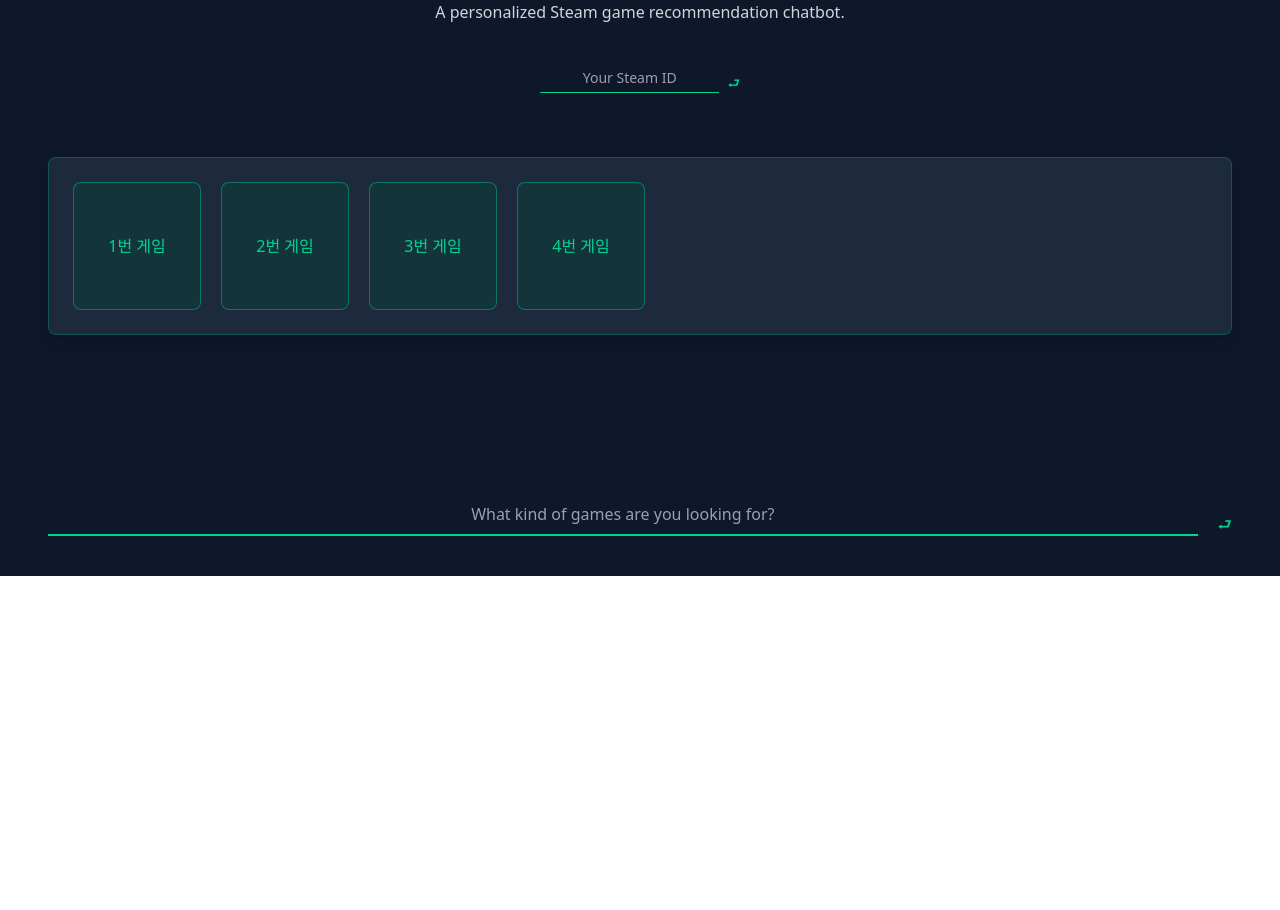
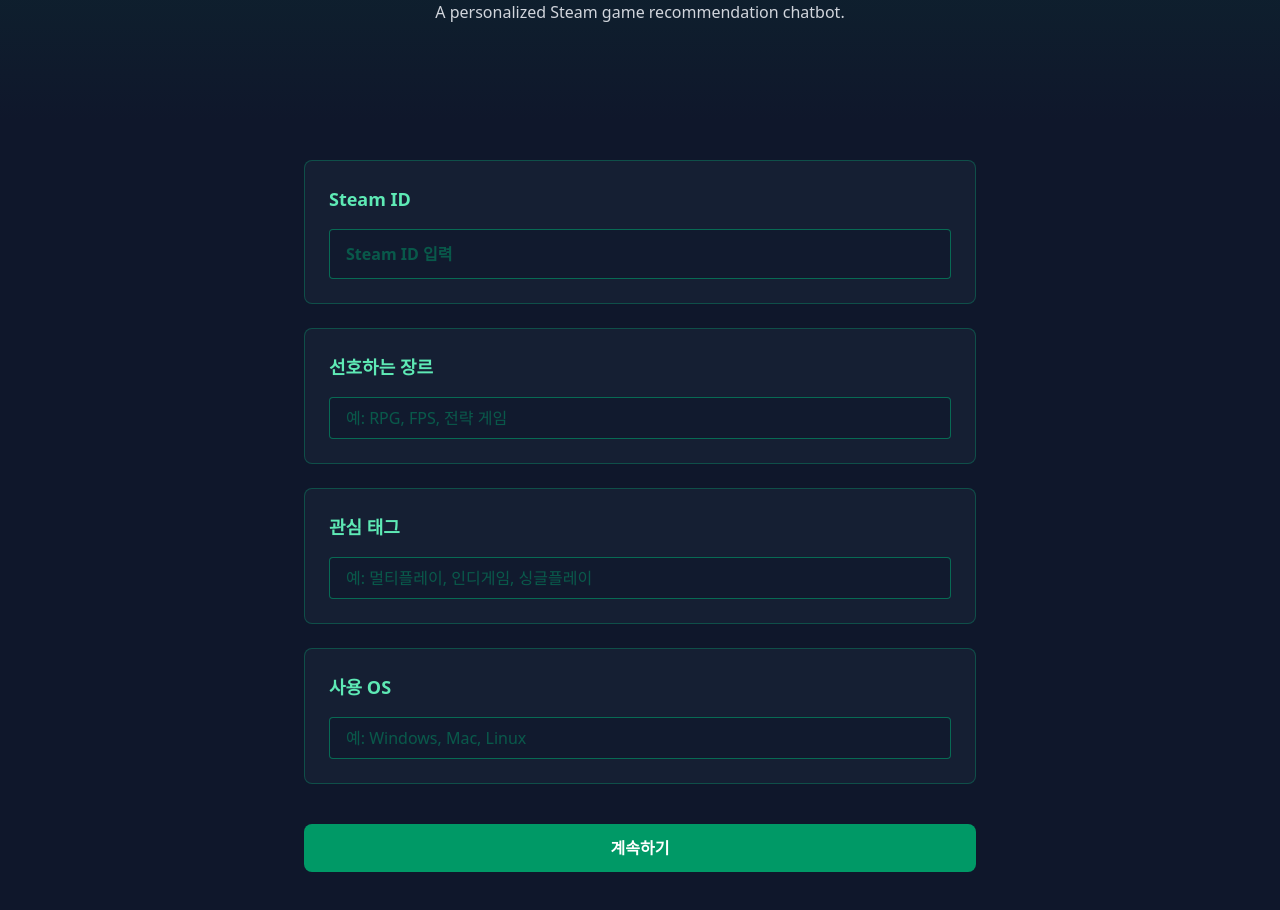
Before and after one commit to boostcampaitech8/pro-recsys-finalproject-recsys-05, a React app in the folder frontend/: page / in a window 1280 px wide. Shown: the part 224-1134 px from the top of the page. Before the commit the page ends 800 px from the top, so only its background shows below. Built offline with nearby package versions, Linux system fonts and the light colour scheme; the HTML template or start-up script is replaced by a standard one.

Commit message:
feat/front: web 라우팅 처리

```diff
--- a/frontend/package.json
+++ b/frontend/package.json
@@ -12,7 +12,8 @@
   },
   "dependencies": {
     "react": "^19.2.0",
-    "react-dom": "^19.2.0"
+    "react-dom": "^19.2.0",
+    "react-router-dom": "^7.12.0"
   },
   "devDependencies": {
     "@eslint/js": "^9.39.1",
--- a/frontend/src/App.tsx
+++ b/frontend/src/App.tsx
@@ -1,11 +1,18 @@
 import type { ReactElement } from "react";
+import { BrowserRouter, Routes, Route } from "react-router-dom";
 import MainPage from "./pages/MainPage";
+import Onboarding from "./pages/Onboarding";
 
 function App(): ReactElement {
   return (
-    <div className="bg-slate-900">
-      <MainPage />
-    </div>
+    <BrowserRouter>
+      <div className="bg-slate-900">
+        <Routes>
+          <Route path="/" element={<Onboarding />} />
+          <Route path="/main" element={<MainPage />} />
+        </Routes>
+      </div>
+    </BrowserRouter>
   );
 }
 
--- a/frontend/src/pages/MainPage.tsx
+++ b/frontend/src/pages/MainPage.tsx
@@ -1,6 +1,5 @@
 import { useState } from "react";
 import { Header } from "@/pages/components/Header";
-import { InputSteamID } from "@/pages/components/InputSteamID";
 import { GameListBox } from "@/pages/components/GameListBox";
 import { LLMAnswerBox } from "@/pages/components/LLMAnswerBox";
 import { InputGameSearch } from "@/pages/components/InputGameSearch";
@@ -23,7 +22,6 @@ export default function MainPage() {
   return (
     <div className="w-full max-w-360 mx-auto px-12 min-h-screen flex flex-col text-center items-center pt-20 pb-28 gap-6 bg-slate-900 text-emerald-300">
       <Header />
-      <InputSteamID />
       <GameListBox />
 
       <div className="w-full mt-auto">
--- /dev/null
+++ b/frontend/src/pages/Onboarding.tsx
@@ -0,0 +1,91 @@
+import { useState } from "react";
+import { useNavigate } from "react-router-dom";
+import { Header } from "@/pages/components/Header";
+
+export default function Onboarding() {
+  const navigate = useNavigate();
+  const [genre, setGenre] = useState("");
+  const [tags, setTags] = useState("");
+  const [os, setOS] = useState("");
+
+  const handleContinue = () => {
+    void navigate("/main");
+  };
+
+  return (
+    <div className="w-full min-h-screen bg-slate-900 text-emerald-300">
+      <div className="w-full bg-linear-to-b from-emerald-900/40 to-slate-900/20 py-20 text-center">
+        <Header />
+      </div>
+
+      {/* Content Section */}
+      <div className="w-full px-6 py-10">
+        <div className="max-w-2xl mx-auto">
+          {/* Input Cards */}
+          <div className="space-y-6">
+            {/* Steam ID Input */}
+            <div className="bg-slate-800/50 border border-emerald-500/30 rounded-lg p-6 hover:border-emerald-500/60 transition-colors">
+              <label className="block text-lg font-bold text-emerald-300 mb-4">
+                Steam ID
+              </label>
+              <input
+                type="text"
+                placeholder="Steam ID 입력"
+                className="w-full bg-slate-900/50 border border-emerald-500/50 rounded px-4 py-3 text-emerald-300 placeholder-emerald-600/50 outline-none focus:border-emerald-400 focus:ring-1 focus:ring-emerald-400/30 transition font-semibold"
+              />
+            </div>
+            {/* Genre Card */}
+            <div className="bg-slate-800/50 border border-emerald-500/30 rounded-lg p-6 hover:border-emerald-500/60 transition-colors">
+              <label className="block text-lg font-bold text-emerald-300 mb-4">
+                선호하는 장르
+              </label>
+              <input
+                type="text"
+                value={genre}
+                onChange={(e) => setGenre(e.target.value)}
+                placeholder="예: RPG, FPS, 전략 게임"
+                className="w-full bg-slate-900/50 border border-emerald-500/50 rounded px-4 py-2 text-emerald-300 placeholder-emerald-600/50 outline-none focus:border-emerald-400 focus:ring-1 focus:ring-emerald-400/30 transition"
+              />
+            </div>
+
+            {/* Tags Card */}
+            <div className="bg-slate-800/50 border border-emerald-500/30 rounded-lg p-6 hover:border-emerald-500/60 transition-colors">
+              <label className="block text-lg font-bold text-emerald-300 mb-4">
+                관심 태그
+              </label>
+              <input
+                type="text"
+                value={tags}
+                onChange={(e) => setTags(e.target.value)}
+                placeholder="예: 멀티플레이, 인디게임, 싱글플레이"
+                className="w-full bg-slate-900/50 border border-emerald-500/50 rounded px-4 py-2 text-emerald-300 placeholder-emerald-600/50 outline-none focus:border-emerald-400 focus:ring-1 focus:ring-emerald-400/30 transition"
+              />
+            </div>
+
+            {/* OS Card */}
+            <div className="bg-slate-800/50 border border-emerald-500/30 rounded-lg p-6 hover:border-emerald-500/60 transition-colors">
+              <label className="block text-lg font-bold text-emerald-300 mb-4">
+                사용 OS
+              </label>
+              <input
+                type="text"
+                value={os}
+                onChange={(e) => setOS(e.target.value)}
+                placeholder="예: Windows, Mac, Linux"
+                className="w-full bg-slate-900/50 border border-emerald-500/50 rounded px-4 py-2 text-emerald-300 placeholder-emerald-600/50 outline-none focus:border-emerald-400 focus:ring-1 focus:ring-emerald-400/30 transition"
+              />
+            </div>
+          </div>
+
+          {/* Submit Button */}
+          <button
+            onClick={handleContinue}
+            className="w-full mt-10 bg-emerald-600 hover:bg-emerald-700 text-white font-bold py-3 px-6 rounded-lg transition-colors"
+          >
+            계속하기
+          </button>
+        </div>
+      </div>
+    </div>
+  );
+}
--- a/frontend/src/pages/components/GameListBox.tsx
+++ b/frontend/src/pages/components/GameListBox.tsx
@@ -1,18 +1,51 @@
+'use client';
+
+import { useState } from 'react';
+
 export function GameListBox() {
+  const [selectedGame, setSelectedGame] = useState<number | null>(null);
+
+  const games = [
+    { id: 1, name: '1번 게임' },
+    { id: 2, name: '2번 게임' },
+    { id: 3, name: '3번 게임' },
+    { id: 4, name: '4번 게임' },
+  ];
+
+  const handleGameClick = (gameId: number) => {
+    setSelectedGame(gameId);
+  };
+
   return (
-    <div className="w-full mt-10 flex gap-5 text-emerald-300 p-6 bg-slate-800 rounded-lg shadow-lg border border-emerald-500/30">
-      <div className="w-32 h-32 bg-emerald-900/30 rounded-lg flex items-center justify-center text-emerald-400 border border-emerald-500/50 hover:bg-emerald-900/50 transition-colors">
-        1번 게임
+    <>
+      <div className="w-full mt-6 relative">
+        <div className="flex gap-5 text-emerald-300 p-6 bg-slate-800 rounded-lg shadow-lg border border-emerald-500/30">
+          {games.map((game) => (
+            <div
+              key={game.id}
+              onClick={() => handleGameClick(game.id)}
+              className="w-32 h-32 bg-emerald-900/30 rounded-lg flex items-center justify-center text-emerald-400 border border-emerald-500/50 hover:bg-emerald-900/50 transition-colors cursor-pointer"
+            >
+              {game.name}
+            </div>
+          ))}
+        </div>
+
+        {selectedGame && (
+          <div className="w-full p-6 bg-slate-800 rounded-lg shadow-lg border border-emerald-500/30 absolute z-2 top-full left-0 mt-2">
+          <h2 className="text-2xl font-bold text-emerald-400 mb-4">{selectedGame}번 게임 상세설명</h2>
+          <p className="text-emerald-300 mb-6">
+            게임 상세설명이 여기에 표시됩니다.
+          </p>
+          <button
+            onClick={() => setSelectedGame(null)}
+            className="bg-emerald-600 hover:bg-emerald-700 text-white font-semibold py-2 px-4 rounded transition-colors"
+          >
+            닫기
+          </button>
+          </div>
+        )}
       </div>
-      <div className="w-32 h-32 bg-emerald-900/30 rounded-lg flex items-center justify-center text-emerald-400 border border-emerald-500/50 hover:bg-emerald-900/50 transition-colors">
-        2번 게임
-      </div>
-      <div className="w-32 h-32 bg-emerald-900/30 rounded-lg flex items-center justify-center text-emerald-400 border border-emerald-500/50 hover:bg-emerald-900/50 transition-colors">
-        3번 게임
-      </div>
-      <div className="w-32 h-32 bg-emerald-900/30 rounded-lg flex items-center justify-center text-emerald-400 border border-emerald-500/50 hover:bg-emerald-900/50 transition-colors">
-        4번 게임
-      </div>
-    </div>
+    </>
   );
 }
```
Also changed, not shown: 1 other file (tests, documents, lock files or other folders).
